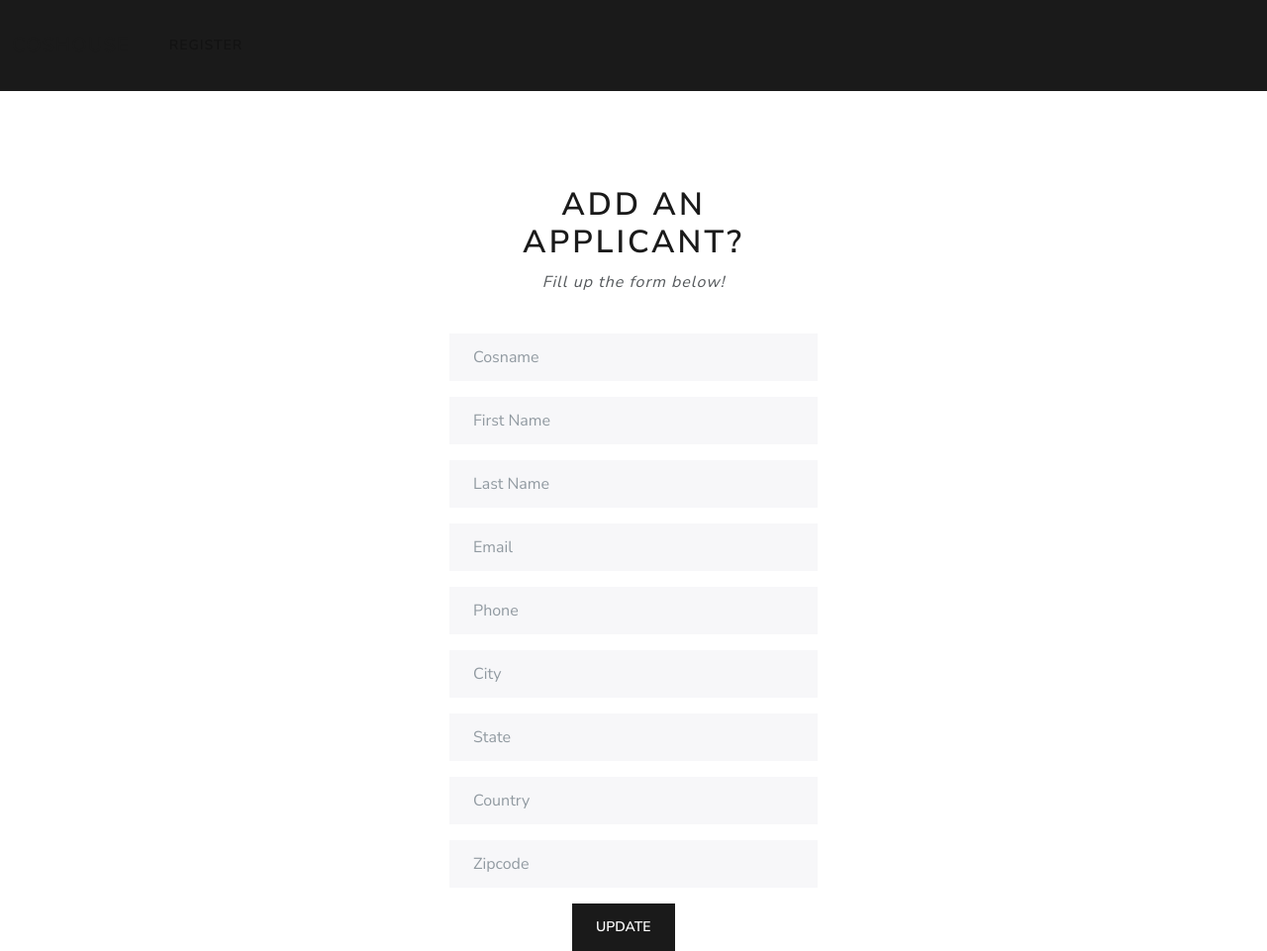
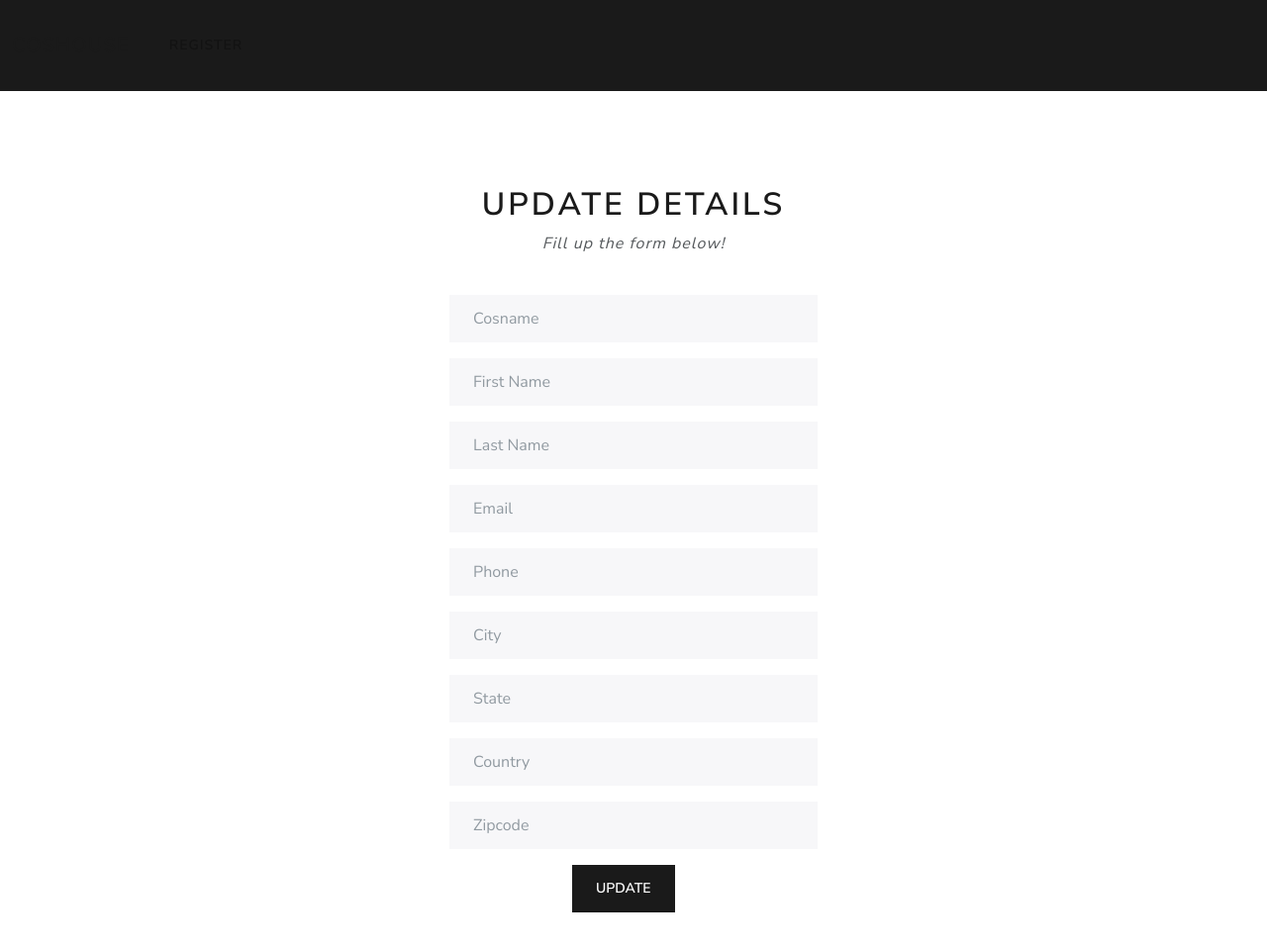
Before and after one commit to yukoriki/AppDev-FinalActivity-DelaVina, a Django app: template CosRecruit/website/templates/update_record.html in a window 1280 px wide. Shown: the whole page at 99% size. After the commit the page ends 922 px from the top, so only its background shows below. Run offline with Django 5.2, Linux system fonts and the light colour scheme; the template is opened without the code that fills it: values that come from a table or form of the project are taken from there, others are empty; some libraries are stand-ins or nearby versions.

Commit message:
Update update_record.html
changed heading name from "Add an Applicant" to "Update Details"

```diff
--- a/CosRecruit/website/templates/update_record.html
+++ b/CosRecruit/website/templates/update_record.html
@@ -8,7 +8,7 @@
     p {text-align: center;}
     </style>
 <div class ="col-md-4 offset-md-4">
-    <h1>Add an Applicant?</h1>
+    <h1>Update Details</h1>
     <p><i>Fill up the form below!</i></p>
 
     <br/>
```
